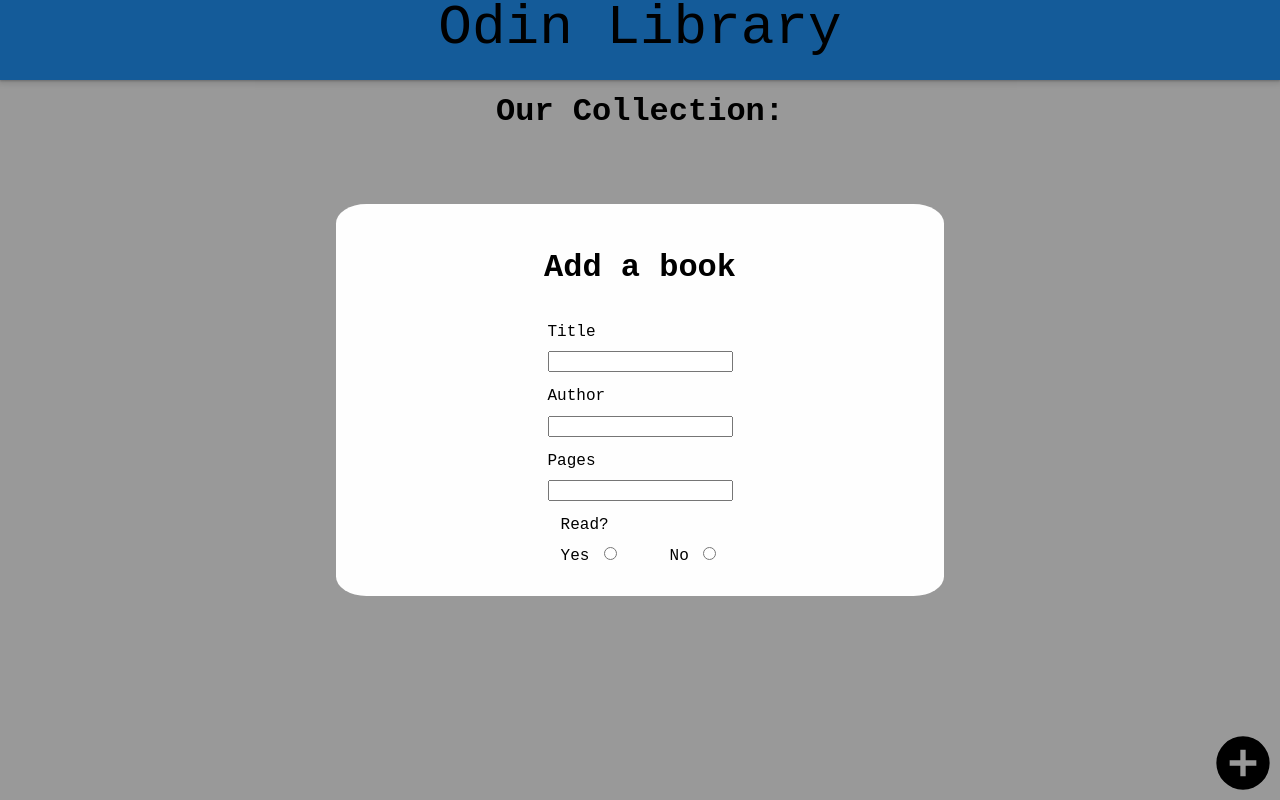
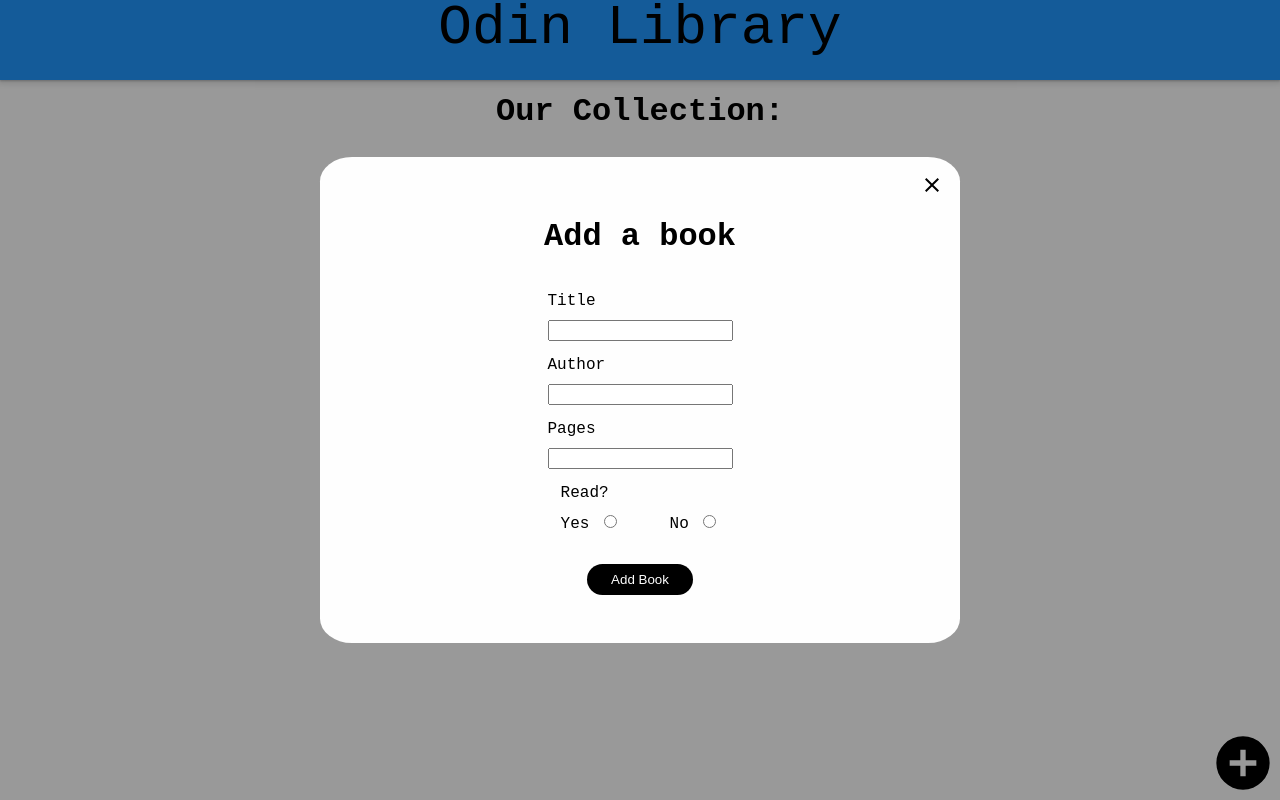
Before and after one commit to km5762/odin-library, a website: page index.html in a window 1280 px wide. Both pictures are taken after a click on the icon 1243 px from the left and 763 px from the top of the page. Drawn offline with Linux system fonts and the light colour scheme; a web font is replaced by a local one.

Commit message:
Add submit and close button

```diff
--- a/index.html
+++ b/index.html
@@ -45,7 +45,20 @@
     </svg>
     <div class="modal">
       <div class="form-container">
-        <h2>Add a book</h2>
+        <div>
+          <svg
+            xmlns="http://www.w3.org/2000/svg"
+            viewBox="0 0 24 24"
+            class="close-modal"
+            fill="currentColor"
+          >
+            <title>close</title>
+            <path
+              d="M19,6.41L17.59,5L12,10.59L6.41,5L5,6.41L10.59,12L5,17.59L6.41,19L12,13.41L17.59,19L19,17.59L13.41,12L19,6.41Z"
+            />
+          </svg>
+          <h2>Add a book</h2>
+        </div>
         <form>
           <ul>
             <li>
@@ -73,6 +86,9 @@
                 </div>
               </fieldset>
             </li>
+            <li>
+              <input type="submit" value="Add Book" id="submit-button" />
+            </li>
           </ul>
         </form>
       </div>
--- a/scripts.js
+++ b/scripts.js
@@ -21,7 +21,12 @@ function displayLibrary(library) {
 
 const addBook = document.querySelector(".add-book");
 const modal = document.querySelector(".modal");
+const close = document.querySelector(".close-modal");
 
 addBook.addEventListener("click", () => {
   modal.style.display = "flex";
 });
+
+close.addEventListener("click", () => {
+  modal.style.display = "none";
+});
--- a/styles.css
+++ b/styles.css
@@ -54,8 +54,9 @@ header {
 
 /* Modal Content/Box */
 .form-container {
+  position: relative;
   background-color: #fefefe;
-  padding: 2rem 1rem;
+  padding: 3rem 2rem;
   width: 45%; /* Could be more or less, depending on screen size */
   border-radius: 5%;
   display: flex;
@@ -88,6 +89,32 @@ h2 {
   text-align: center;
 }
 
+.close-modal {
+  position: absolute;
+  right: 1rem;
+  top: 1rem;
+  width: 1.5rem;
+  cursor: pointer;
+}
+
+.close-modal:hover {
+  color: red;
+}
+
 legend {
   margin-bottom: 0.7rem;
 }
+
+#submit-button {
+  border-style: none;
+  background-color: black;
+  color: #fefefe;
+  padding: 0.5rem 1.5rem;
+  border-radius: 1rem;
+  margin-top: 1rem;
+}
+
+#submit-button:hover {
+  background-color: rgb(34, 152, 255);
+  filter: drop-shadow(2px 5px 2px rgb(0 0 0 / 0.4));
+}
```
